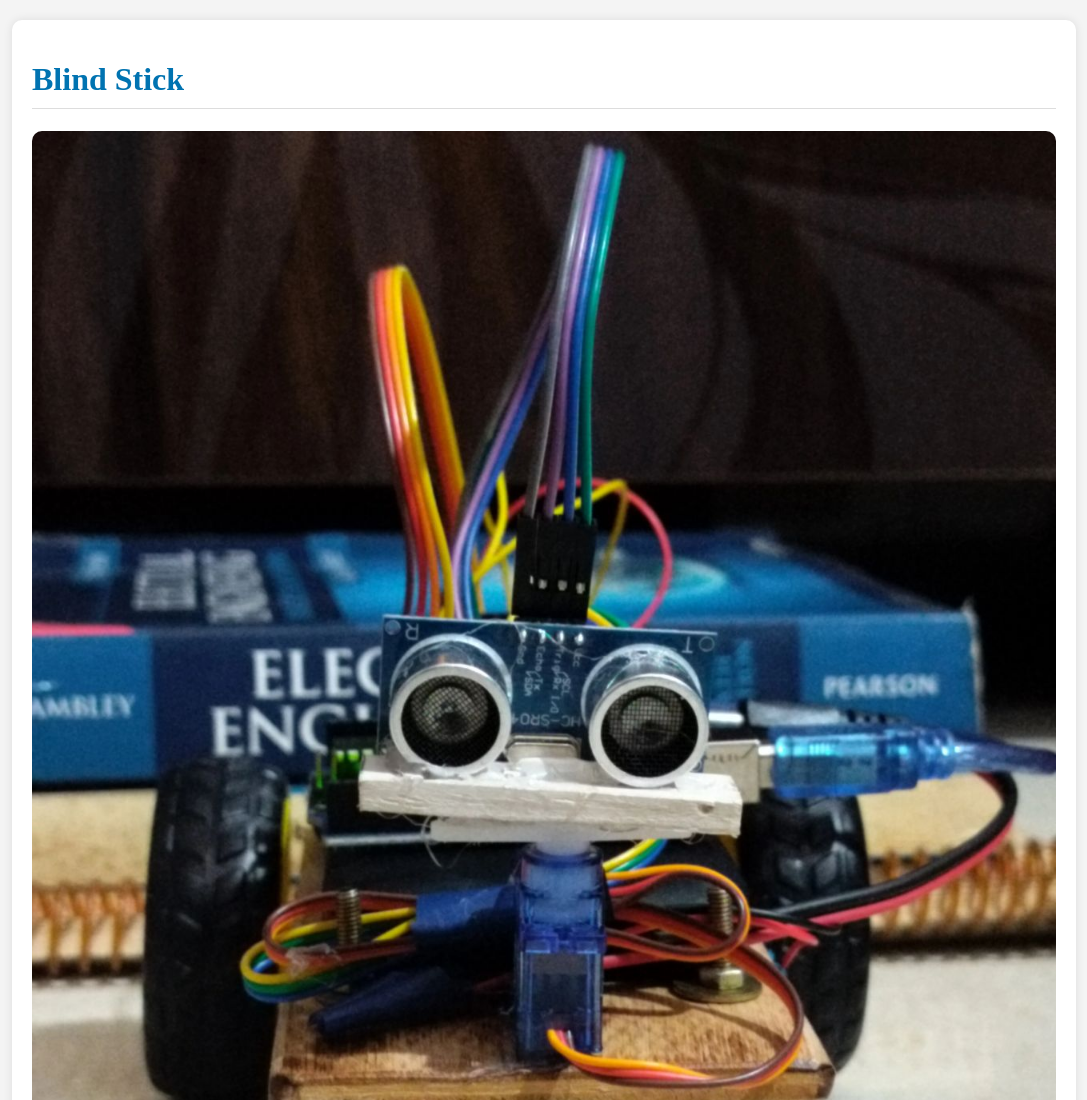
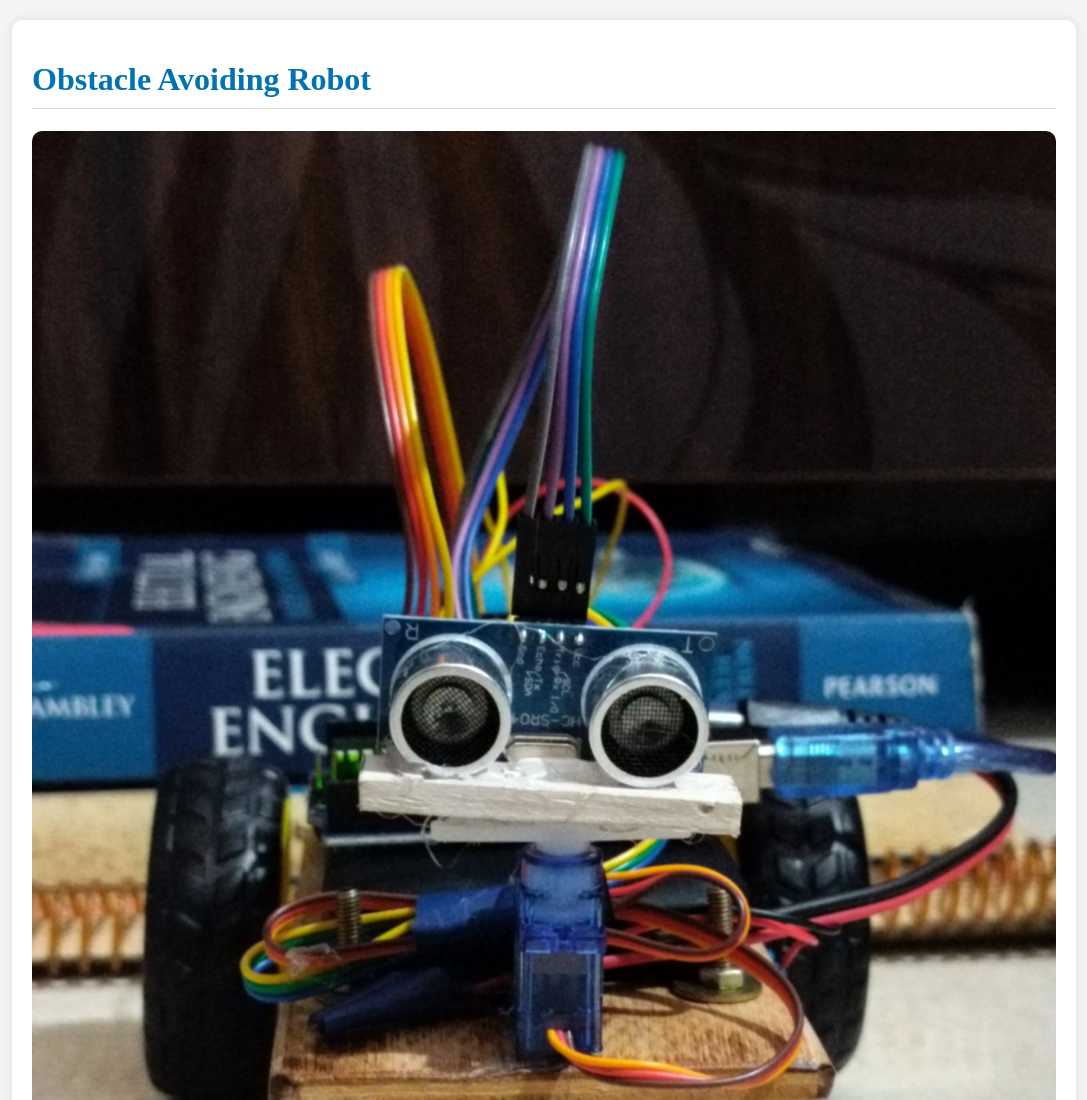
Before and after one commit to karthik190805/Profile, a plain HTML site: page obstacle-avoidance-robot.html in a window 1280 px wide. Shown: the top 1100 px of the page, without its empty margins (96-1183 px from the left). Drawn offline with Linux system fonts and the light colour scheme; a web font is replaced by a local one.

Commit message:
Update obstacle-avoidance-robot.html

```diff
--- a/obstacle-avoidance-robot.html
+++ b/obstacle-avoidance-robot.html
@@ -42,7 +42,7 @@
 </head>
 <body>
     <div class="container">
-        <h1>Blind Stick</h1>
+        <h1>Obstacle Avoiding Robot</h1>
         <img src="6.jpg" alt="Blind Stick">
         <p>I have completed my project on building an autonomous obstacle-avoiding robot! This project was a fantastic learning experience in robotics fundamentals, sensor integration, programming with Arduino, etc..
 
```
